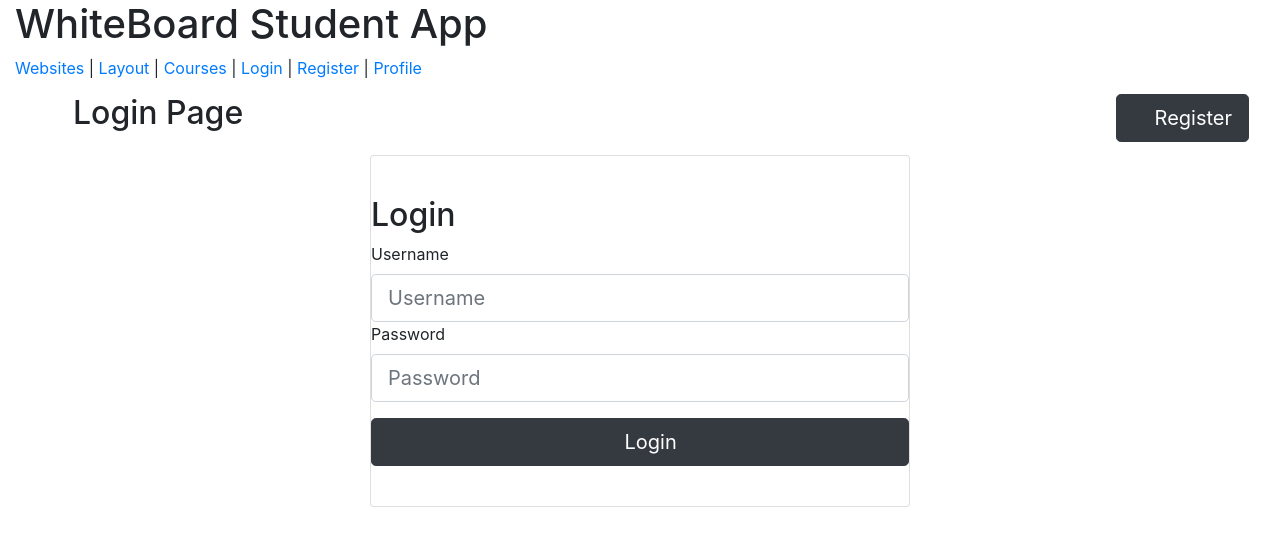
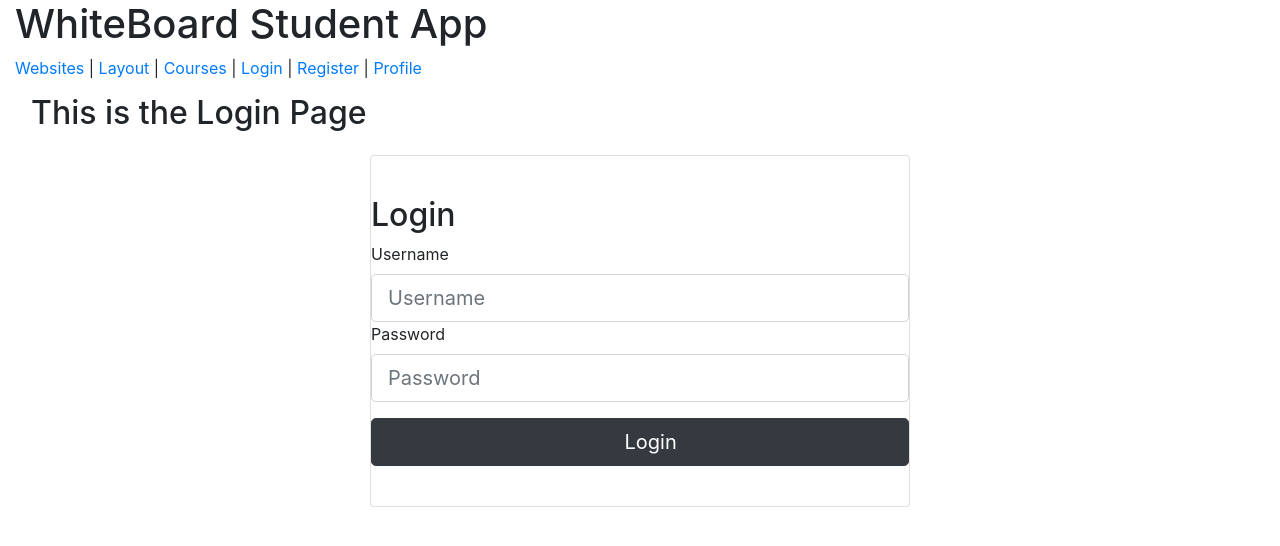
Before and after one commit to sujil02/webdev-s1-19-client-angular, an Angular app: page /login in a window 1280 px wide. Shown: the top 546 px of the page. Built offline with nearby package versions, Linux system fonts and the light colour scheme; a web font is replaced by a local one.

Commit message:
Login screen fix

```diff
--- a/src/app/login/login.component.html
+++ b/src/app/login/login.component.html
@@ -1,10 +1,6 @@
 <nav class="navbar navbar-expand-lg" style="height:75px;">
   <div>
-    <h2><i class="fa fa-wordpress" aria-hidden="true"></i>&nbsp;&nbsp;Login Page</h2>
-  </div>
-  <div class="ml-auto">
-    <a routerLink="/register" style="color:white" class="btn btn-lg btn-dark margin"><i class="fa fa-user-plus"
-                                                                                        aria-hidden="true"></i>&nbsp;Register</a>
+    <h2>This is the&nbsp;Login Page</h2>
   </div>
 </nav>
 <div class="container">
```
